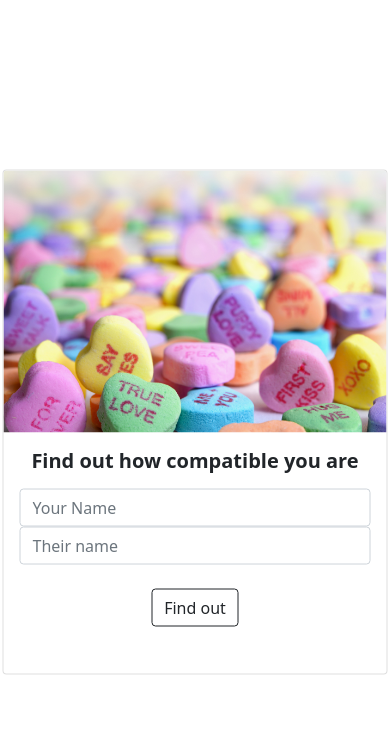
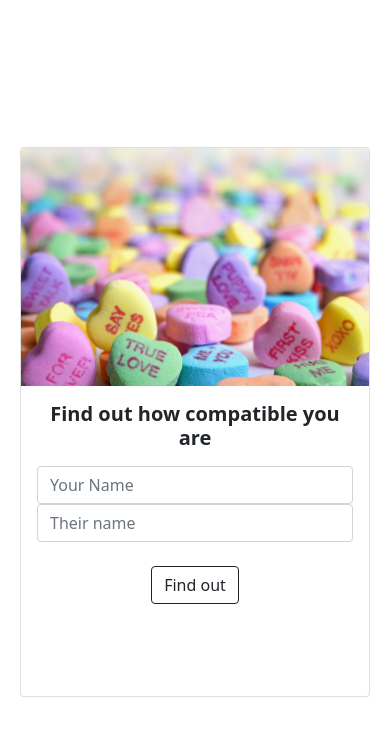
Before and after one commit to Oanasw/LoveCalculator, a plain HTML site: page index.html in a window 390 px wide. Drawn offline with nearby package versions, Linux system fonts and the light colour scheme.

Commit message:
Update styles.css

```diff
--- a/styles.css
+++ b/styles.css
@@ -13,9 +13,12 @@ body {
   font-size: 2rem;
 }
 
-@media (max-width: 500px) {
+@media (max-width: 550px) {
   .card {
-    width: 385px;
-    height: 505px;
+    width: 350px;
+    height: 550px;
+  }
+  .demo {
+    font-size: 1.5rem;
   }
 }
```
